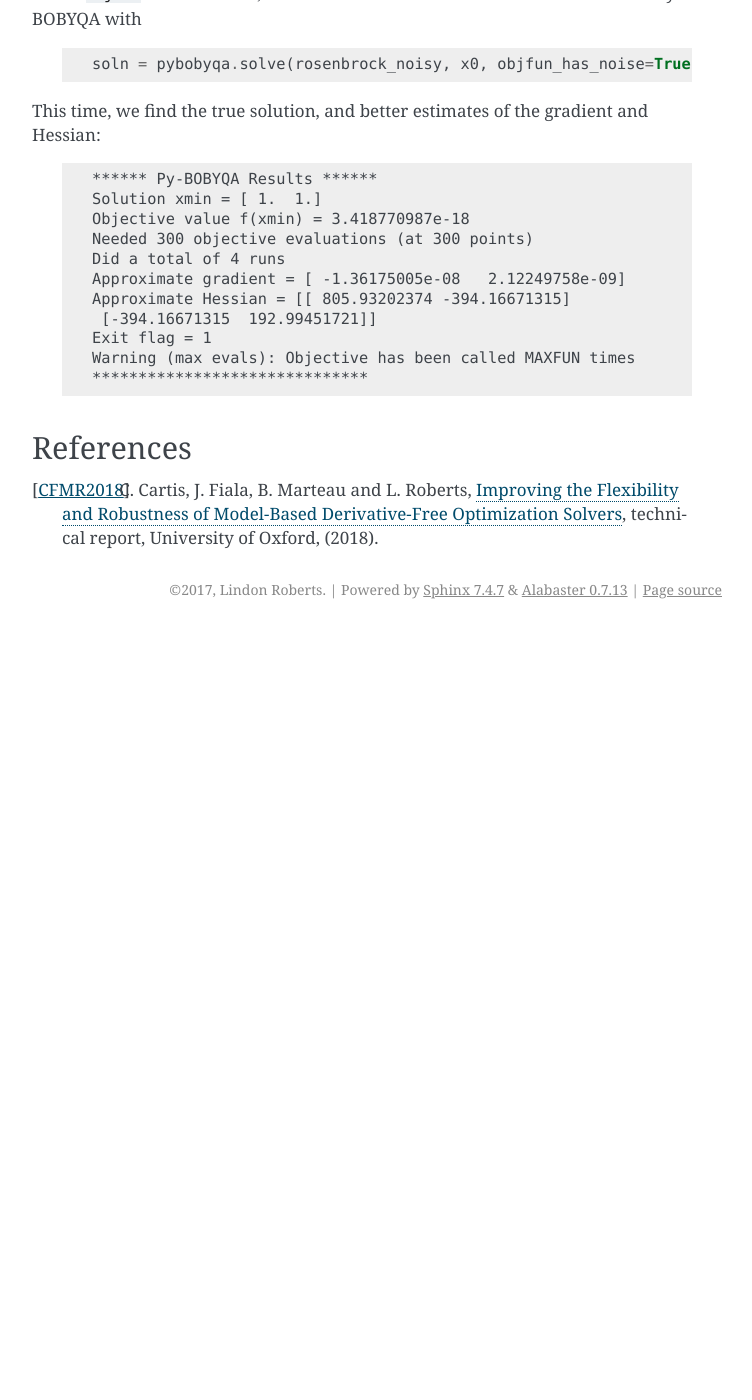
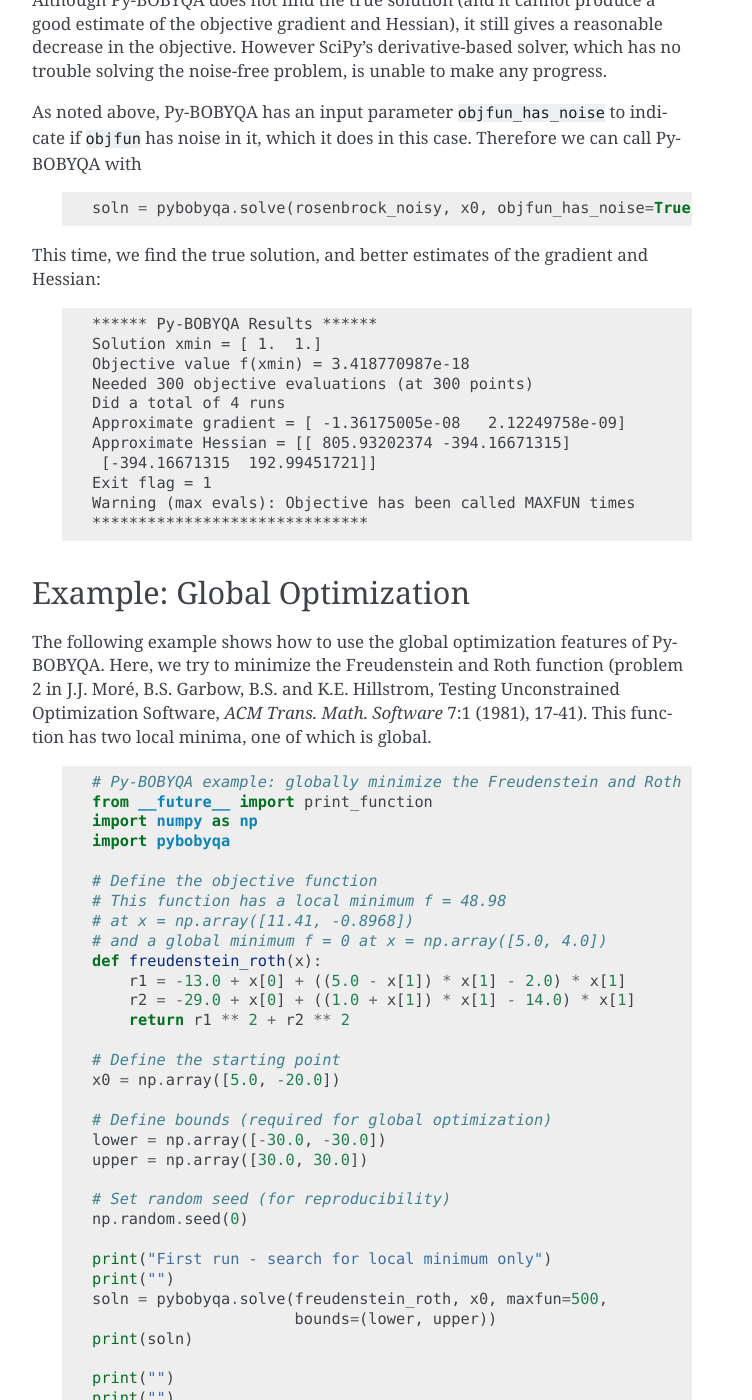
Before and after one commit to numericalalgorithmsgroup/pybobyqa, a Sphinx documentation site: the page built from docs/userguide.rst, in a window 1280 px wide and 1400 px high, scrolled down 7399 px. Shown: the whole window, without its empty margins (388-1140 px from the left). Built offline with Sphinx 7.4.7, drawn with Linux system fonts in a browser that asks for light colours; before the commit the page ends 8028 px from its top, so only the background shows below that; some of the changed text lies outside the part shown.

Commit message:
New global optimization functionality, bugfix for trust region radius when scaling bounds

```diff
--- a/docs/advanced.rst
+++ b/docs/advanced.rst
@@ -4,7 +4,7 @@
 
 In the last section (:doc:`userguide`), we introduced :code:`pybobyqa.solve()`, which has the optional input :code:`user_params`. This is a Python dictionary of user parameters. We will now go through the settings which can be changed in this way. More details are available in the paper [CFMR2018]_.
 
-The default values, used if no override is given, in some cases vary depending on whether :code:`objfun` has stochastic noise; that is, whether evaluating :code:`objfun(x)` several times at the same :code:`x` gives the same result or not. Whether or not this is the case is determined by the :code:`objfun_has_noise` input to :code:`pybobyqa.solve()` (and not by inspecting :code:`objfun`, for instance).
+The default values, used if no override is given, in some cases vary depending on whether :code:`objfun` has stochastic noise; that is, whether evaluating :code:`objfun(x)` several times at the same :code:`x` gives the same result or not. Whether or not this is the case is determined by the :code:`objfun_has_noise` input to :code:`pybobyqa.solve()` (and not by inspecting :code:`objfun`, for instance). Similarly, the default values depend on the input flag :code:`seek_global_minimum`, i.e. if a global minimum is desired.
 
 General Algorithm Parameters
 ----------------------------
@@ -59,8 +59,10 @@
 
 Multiple Restarts
 -----------------
-* :code:`restarts.use_restarts` - Whether to do restarts when :math:`\rho_k` reaches :math:`\rho_{end}`, or (optionally) when all points are within noise level of :math:`f(x_k)`. Default is :code:`False` for smooth problems or :code:`True` for noisy problems.
+* :code:`restarts.use_restarts` - Whether to do restarts when :math:`\rho_k` reaches :math:`\rho_{end}`, or (optionally) when all points are within noise level of :math:`f(x_k)`. Default is :code:`False` for smooth problems or :code:`True` for noisy problems or when seeking a global minimum.
 * :code:`restarts.max_unsuccessful_restarts` - Maximum number of consecutive unsuccessful restarts allowed (i.e.~restarts which did not reduce the objective further). Default is 10.
+* :code:`restarts.max_unsuccessful_restarts_total` - Maximum number of total unsuccessful restarts allowed. Default is 20 when seeking a global minimum, otherwise it is :code:`maxfun` (i.e.~not restricted).
+* :code:`restarts.rhobeg_scale_after_unsuccessful_restart` - Factor to increase :math:`\rho_{beg}` by after unsuccessful restarts. Default is 1.1 when seeking a global minimum, otherwise it is 1.
 * :code:`restarts.rhoend_scale` - Factor to reduce :math:`\rho_{end}` by with each restart. Default is 1.
 * :code:`restarts.use_soft_restarts` - Whether to use soft or hard restarts. Default is :code:`True`.
 * :code:`restarts.soft.num_geom_steps` - For soft restarts, the number of points to move. Default is 3.
--- a/docs/history.rst
+++ b/docs/history.rst
@@ -14,3 +14,9 @@
 ---------------------------
 * Extra optional input :code:`args` which passes through arguments for :code:`objfun` (pull request from `logangrado <https://github.com/logangrado>`_).
 * Bug fixes: default parameters for reduced initialization cost regime, returning correct value from safety steps, retrieving dependencies during installation.
+
+Version 1.1a0 (13 Jul 2018)
+---------------------------
+* Extra parameters to control the trust region radius over multiple restarts, designed for global optimization.
+* New input flag :code:`seek_global_minimum` to set sensible default parameters for global optimization. New example script to demonstrate this functionality.
+* Bug fix: default trust region radius when scaling variables within bounds.
--- a/docs/index.rst
+++ b/docs/index.rst
@@ -25,6 +25,8 @@
 
 If you are interested in solving least-squares minimization problems, you may wish to try `DFO-LS <https://github.com/numericalalgorithmsgroup/dfols>`_, which has the same features as Py-BOBYQA (plus some more), and exploits the least-squares problem structure, so performs better on such problems.
 
+**New feature: global optimization (July 2018)!** Py-BOBYQA now has a heuristic for global optimization (see :doc:`userguide` for details). As this is a heuristic, there are no guarantees it will find a global minimum, but it is more likely to escape local minima if there are better values nearby.
+
 Py-BOBYQA is released under the GNU General Public License. Please `contact NAG <http://www.nag.com/content/worldwide-contact-information>`_ for alternative licensing.
 
 .. toctree::
--- a/docs/userguide.rst
+++ b/docs/userguide.rst
@@ -68,6 +68,7 @@
       pybobyqa.solve(objfun, x0, args=(), bounds=None, npt=None,
 		  rhobeg=None, rhoend=1e-8, maxfun=None, nsamples=None,
                   user_params=None, objfun_has_noise=False,
+                  seek_global_minimum=False,
                   scaling_within_bounds=False)
 
 These arguments are:
@@ -75,12 +76,13 @@
 * :code:`args` - a tuple of extra arguments passed to the objective function.
 * :code:`bounds` - a tuple :code:`(lower, upper)` with the vectors :math:`a` and :math:`b` of lower and upper bounds on :math:`x` (default is :math:`a_i=-10^{20}` and :math:`b_i=10^{20}`). To set bounds for either :code:`lower` or :code:`upper`, but not both, pass a tuple :code:`(lower, None)` or :code:`(None, upper)`.
 * :code:`npt` - the number of interpolation points to use (default is :code:`2*len(x0)+1`). Py-BOBYQA requires :code:`n+1 <= npt <= (n+1)*(n+2)/2` for a problem with :code:`len(x0)=n`. Larger values are particularly useful for noisy problems.
-* :code:`rhobeg` - the initial value of the trust region radius (default is :math:`0.1\max(\|x_0\|_{\infty}, 1)`).
+* :code:`rhobeg` - the initial value of the trust region radius (default is 0.1 if :code:`scaling_within_bounds=True`, otherwise :math:`0.1\max(\|x_0\|_{\infty}, 1)`).
 * :code:`rhoend` - minimum allowed value of trust region radius, which determines when a successful termination occurs (default is :math:`10^{-8}`).
 * :code:`maxfun` - the maximum number of objective evaluations the algorithm may request (default is :math:`\min(100(n+1),1000)`).
 * :code:`nsamples` - a Python function :code:`nsamples(delta, rho, iter, nrestarts)` which returns the number of times to evaluate :code:`objfun` at a given point. This is only applicable for objectives with stochastic noise, when averaging multiple evaluations at the same point produces a more accurate value. The input parameters are the trust region radius (:code:`delta`), the lower bound on the trust region radius (:code:`rho`), how many iterations the algorithm has been running for (:code:`iter`), and how many restarts have been performed (:code:`nrestarts`). Default is no averaging (i.e. :code:`nsamples(delta, rho, iter, nrestarts)=1`).
 * :code:`user_params` - a Python dictionary :code:`{'param1': val1, 'param2':val2, ...}` of optional parameters. A full list of available options is given in the next section :doc:`advanced`.
 * :code:`objfun_has_noise` - a flag to indicate whether or not :code:`objfun` has stochastic noise; i.e. will calling :code:`objfun(x)` multiple times at the same value of :code:`x` give different results? This is used to set some sensible default parameters (including using multiple restarts), all of which can be overridden by the values provided in :code:`user_params`.
+* :code:`seek_global_minimum` - a flag to indicate whether to search for a global minimum, rather than a local minimum. This is used to set some sensible default parameters (including using multiple restarts), all of which can be overridden by the values provided in :code:`user_params`. If :code:`True`, both upper and lower bounds must be set.
 * :code:`scaling_within_bounds` - a flag to indicate whether the algorithm should internally shift and scale the entries of :code:`x` so that the bounds become :math:`0 \leq x \leq 1`. This is useful is you are setting :code:`bounds` and the bounds have different orders of magnitude. If :code:`scaling_within_bounds=True`, the values of :code:`rhobeg` and :code:`rhoend` apply to the *shifted* variables.
 
 In general when using optimization software, it is good practice to scale your variables so that moving each by a given amount has approximately the same impact on the objective function.
@@ -305,6 +307,87 @@
       ******************************
 
 
+Example: Global Optimization
+----------------------------
+The following example shows how to use the global optimization features of Py-BOBYQA. Here, we try to minimize the Freudenstein and Roth function (problem 2 in J.J. Moré, B.S. Garbow, B.S. and K.E. Hillstrom, Testing Unconstrained Optimization Software, *ACM Trans. Math. Software* 7:1 (1981), 17-41). This function has two local minima, one of which is global.
+
+  .. code-block:: python
+
+      # Py-BOBYQA example: globally minimize the Freudenstein and Roth function
+      from __future__ import print_function
+      import numpy as np
+      import pybobyqa
+
+      # Define the objective function
+      # This function has a local minimum f = 48.98
+      # at x = np.array([11.41, -0.8968])
+      # and a global minimum f = 0 at x = np.array([5.0, 4.0])
+      def freudenstein_roth(x):
+          r1 = -13.0 + x[0] + ((5.0 - x[1]) * x[1] - 2.0) * x[1]
+          r2 = -29.0 + x[0] + ((1.0 + x[1]) * x[1] - 14.0) * x[1]
+          return r1 ** 2 + r2 ** 2
+
+      # Define the starting point
+      x0 = np.array([5.0, -20.0])
+
+      # Define bounds (required for global optimization)
+      lower = np.array([-30.0, -30.0])
+      upper = np.array([30.0, 30.0])
+
+      # Set random seed (for reproducibility)
+      np.random.seed(0)
+
+      print("First run - search for local minimum only")
+      print("")
+      soln = pybobyqa.solve(freudenstein_roth, x0, maxfun=500,
+                            bounds=(lower, upper))
+      print(soln)
+
+      print("")
+      print("")
+
+      print("Second run - search for global minimum")
+      print("")
+      soln = pybobyqa.solve(freudenstein_roth, x0, maxfun=500,
+                            bounds=(lower, upper),
+                            seek_global_minimum=True)
+      print(soln)
+
+The output of this is:
+
+  .. code-block:: none
+
+      First run - search for local minimum only
+
+      ****** Py-BOBYQA Results ******
+      Solution xmin = [ 11.41277906  -0.89680525]
+      Objective value f(xmin) = 48.98425368
+      Needed 203 objective evaluations (at 203 points)
+      Approximate gradient = [ -1.61348180e-06  -3.61662651e-07]
+      Approximate Hessian = [[ 132.10265455  -45.5426821 ]
+       [ -45.5426821   976.15808779]]
+      Exit flag = 0
+      Success: rho has reached rhoend
+      ******************************
+
+
+
+      Second run - search for global minimum
+
+      ****** Py-BOBYQA Results ******
+      Solution xmin = [ 5.  4.]
+      Objective value f(xmin) = 9.734692105e-19
+      Needed 500 objective evaluations (at 500 points)
+      Did a total of 4 runs
+      Approximate gradient = [  4.28964221e-08   4.58344260e-07]
+      Approximate Hessian = [[    4.06992486    61.15006935]
+       [   61.15006935  3728.06826545]]
+      Exit flag = 1
+      Warning (max evals): Objective has been called MAXFUN times
+      ******************************
+
+As we can see, the :code:`seek_global_minimum` flag helped Py-BOBYQA escape the local minimum from the first run, and find the global minimum.
+
 References
 ----------
 
--- a/pybobyqa/version.py
+++ b/pybobyqa/version.py
@@ -22,4 +22,4 @@
 
 """
 
-__version__ = '1.0.2'
+__version__ = '1.1a0'
```
Also changed, not shown: 4 other files.
